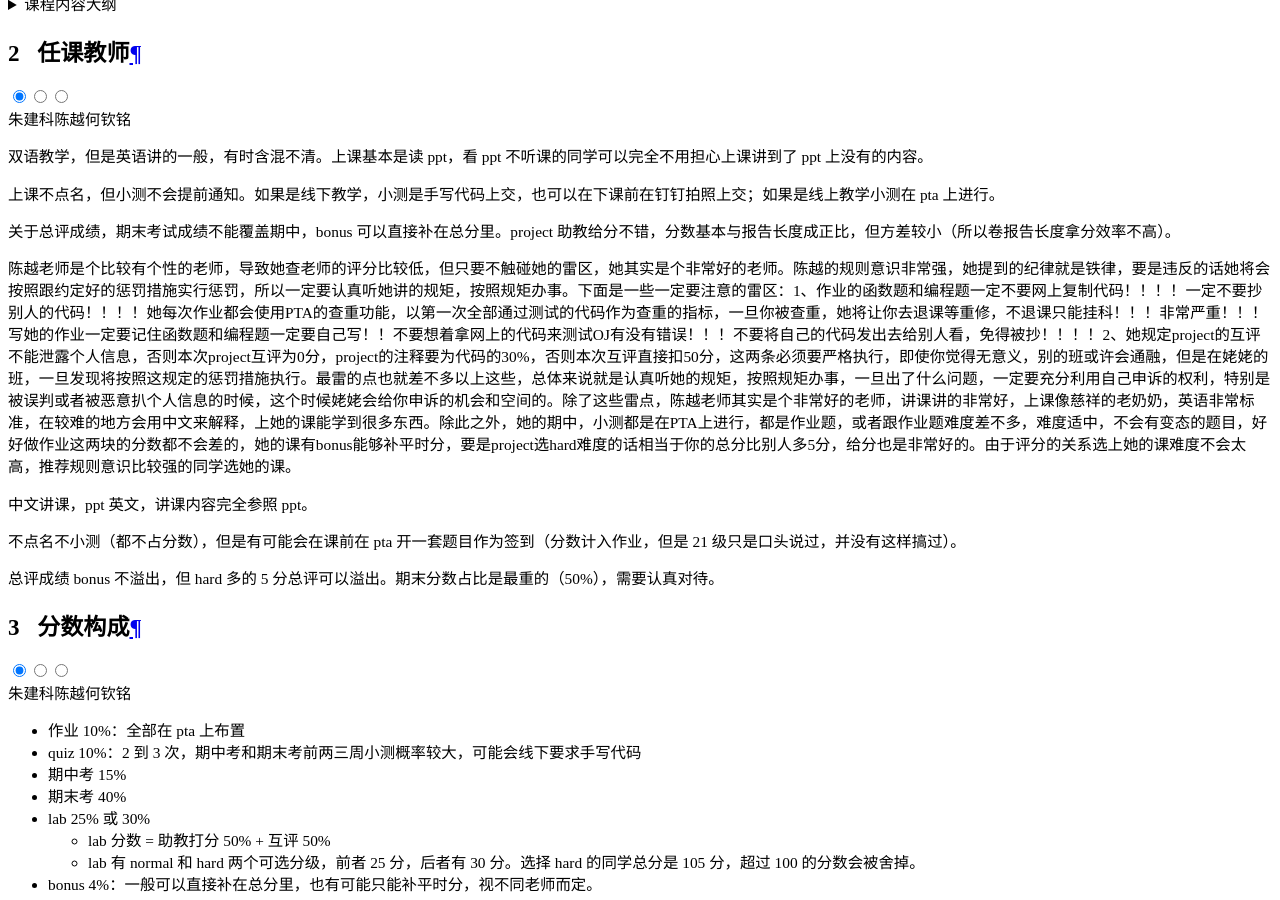
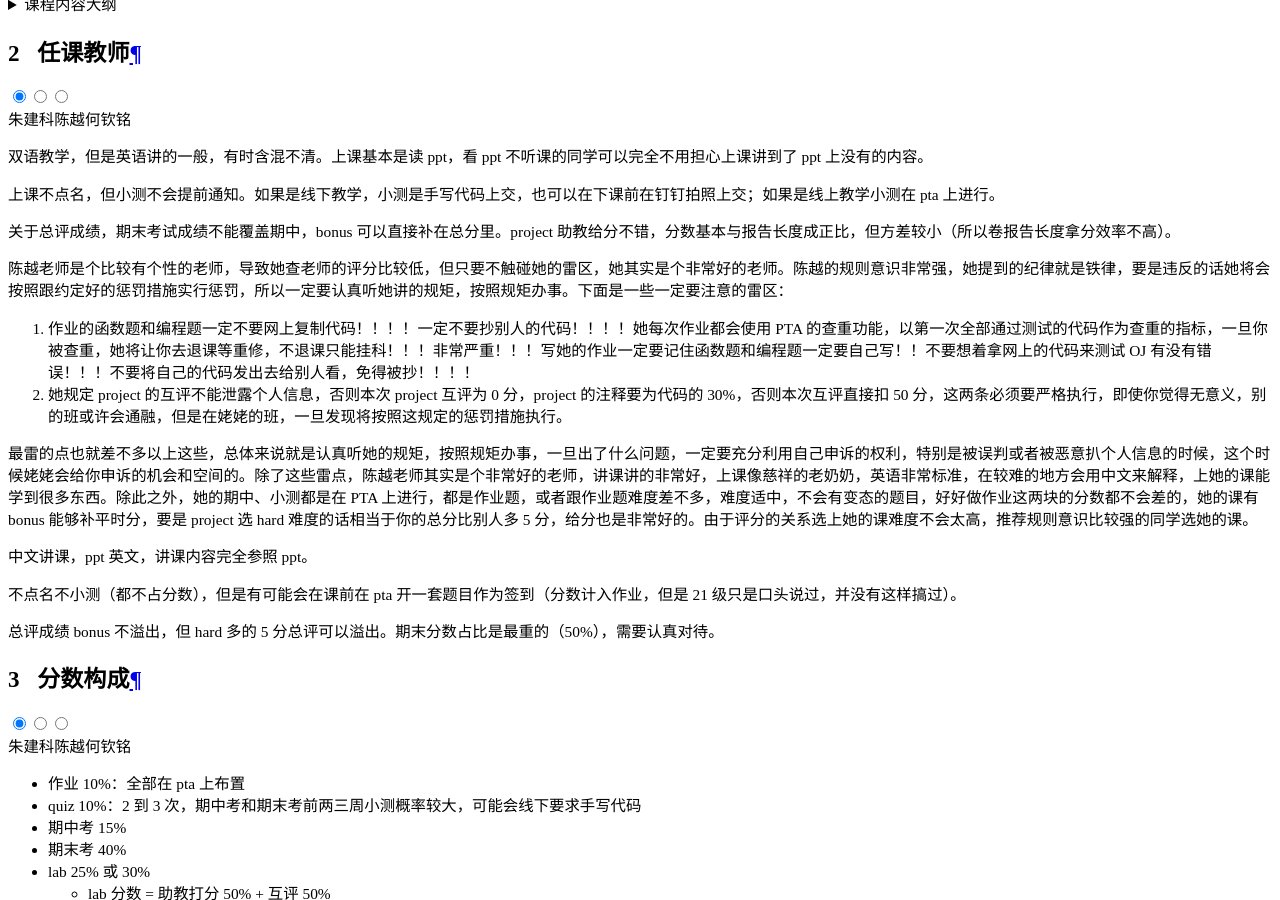
Before and after one commit to ZJU-Turing/TuringCourses, an MkDocs documentation site: the page built from docs/major_basic/data_structure/index.md, in a window 1280 px wide and 900 px high, scrolled down 17057 px. Built offline with MkDocs 1.6.1 and Material for MkDocs 9.7.7, drawn with Linux system fonts in a browser that asks for light colours; comment, search, counter and statistics services are not loaded.

Commit message:
style: improve fds

```diff
--- a/docs/major_basic/data_structure/index.md
+++ b/docs/major_basic/data_structure/index.md
@@ -96,7 +96,12 @@ FDS 按专题授课，主要介绍栈、队列、树、堆、并查集、图等
     关于总评成绩，期末考试成绩不能覆盖期中，bonus 可以直接补在总分里。project 助教给分不错，分数基本与报告长度成正比，但方差较小（所以卷报告长度拿分效率不高）。
 
 === "陈越"
-    陈越老师是个比较有个性的老师，导致她查老师的评分比较低，但只要不触碰她的雷区，她其实是个非常好的老师。陈越的规则意识非常强，她提到的纪律就是铁律，要是违反的话她将会按照跟约定好的惩罚措施实行惩罚，所以一定要认真听她讲的规矩，按照规矩办事。下面是一些一定要注意的雷区：1、作业的函数题和编程题一定不要网上复制代码！！！！一定不要抄别人的代码！！！！她每次作业都会使用PTA的查重功能，以第一次全部通过测试的代码作为查重的指标，一旦你被查重，她将让你去退课等重修，不退课只能挂科！！！非常严重！！！写她的作业一定要记住函数题和编程题一定要自己写！！不要想着拿网上的代码来测试OJ有没有错误！！！不要将自己的代码发出去给别人看，免得被抄！！！！2、她规定project的互评不能泄露个人信息，否则本次project互评为0分，project的注释要为代码的30%，否则本次互评直接扣50分，这两条必须要严格执行，即使你觉得无意义，别的班或许会通融，但是在姥姥的班，一旦发现将按照这规定的惩罚措施执行。最雷的点也就差不多以上这些，总体来说就是认真听她的规矩，按照规矩办事，一旦出了什么问题，一定要充分利用自己申诉的权利，特别是被误判或者被恶意扒个人信息的时候，这个时候姥姥会给你申诉的机会和空间的。除了这些雷点，陈越老师其实是个非常好的老师，讲课讲的非常好，上课像慈祥的老奶奶，英语非常标准，在较难的地方会用中文来解释，上她的课能学到很多东西。除此之外，她的期中，小测都是在PTA上进行，都是作业题，或者跟作业题难度差不多，难度适中，不会有变态的题目，好好做作业这两块的分数都不会差的，她的课有bonus能够补平时分，要是project选hard难度的话相当于你的总分比别人多5分，给分也是非常好的。由于评分的关系选上她的课难度不会太高，推荐规则意识比较强的同学选她的课。
+    陈越老师是个比较有个性的老师，导致她查老师的评分比较低，但只要不触碰她的雷区，她其实是个非常好的老师。陈越的规则意识非常强，她提到的纪律就是铁律，要是违反的话她将会按照跟约定好的惩罚措施实行惩罚，所以一定要认真听她讲的规矩，按照规矩办事。下面是一些一定要注意的雷区：
+
+    1. 作业的函数题和编程题一定不要网上复制代码！！！！一定不要抄别人的代码！！！！她每次作业都会使用 PTA 的查重功能，以第一次全部通过测试的代码作为查重的指标，一旦你被查重，她将让你去退课等重修，不退课只能挂科！！！非常严重！！！写她的作业一定要记住函数题和编程题一定要自己写！！不要想着拿网上的代码来测试 OJ 有没有错误！！！不要将自己的代码发出去给别人看，免得被抄！！！！
+    2. 她规定 project 的互评不能泄露个人信息，否则本次 project 互评为 0 分，project 的注释要为代码的 30%，否则本次互评直接扣 50 分，这两条必须要严格执行，即使你觉得无意义，别的班或许会通融，但是在姥姥的班，一旦发现将按照这规定的惩罚措施执行。
+
+    最雷的点也就差不多以上这些，总体来说就是认真听她的规矩，按照规矩办事，一旦出了什么问题，一定要充分利用自己申诉的权利，特别是被误判或者被恶意扒个人信息的时候，这个时候姥姥会给你申诉的机会和空间的。除了这些雷点，陈越老师其实是个非常好的老师，讲课讲的非常好，上课像慈祥的老奶奶，英语非常标准，在较难的地方会用中文来解释，上她的课能学到很多东西。除此之外，她的期中、小测都是在 PTA 上进行，都是作业题，或者跟作业题难度差不多，难度适中，不会有变态的题目，好好做作业这两块的分数都不会差的，她的课有 bonus 能够补平时分，要是 project 选 hard 难度的话相当于你的总分比别人多 5 分，给分也是非常好的。由于评分的关系选上她的课难度不会太高，推荐规则意识比较强的同学选她的课。
 
 === "何钦铭"
     中文讲课，ppt 英文，讲课内容完全参照 ppt。
```
